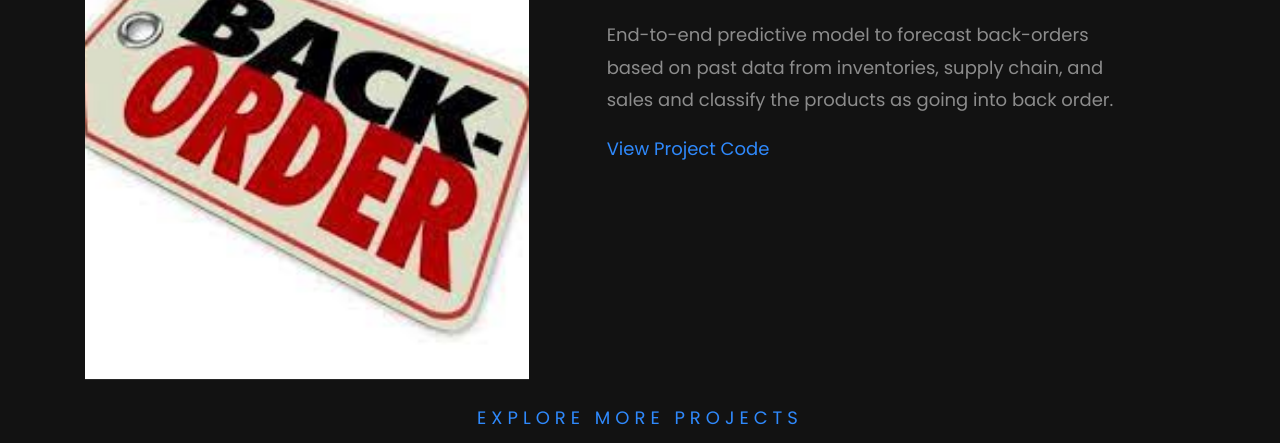
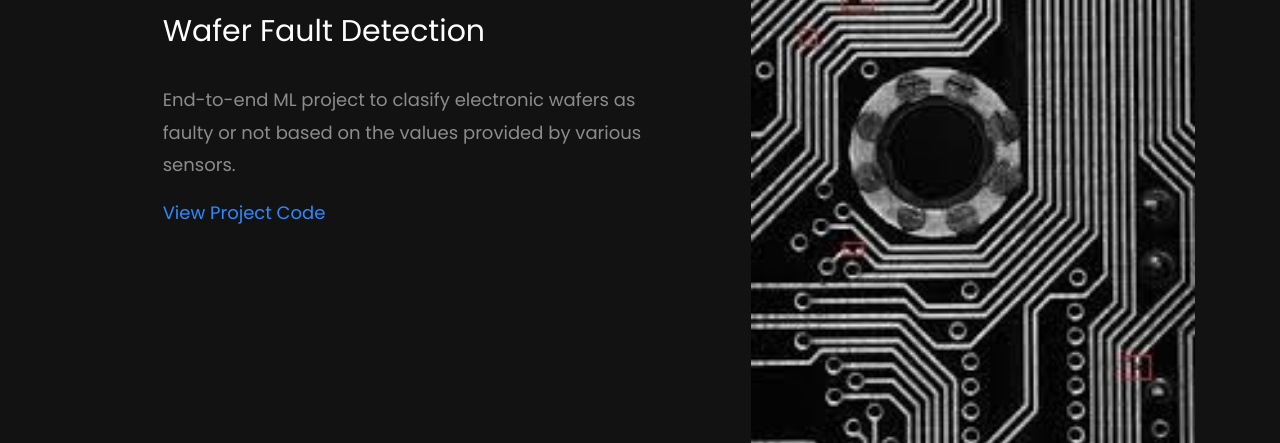
Before and after one commit to AniketYadav17/portfolio, a Django app: page / in a window 1280 px wide. Shown: the part 3372-3815 px from the top of the page. Run offline with Django 3.2, Linux system fonts and the light colour scheme; some libraries are stand-ins or nearby versions; some web fonts are replaced.

Commit message:
project update

```diff
--- a/templates/index.html
+++ b/templates/index.html
@@ -205,7 +205,8 @@
           </div>
           <div class="row no-gutters">
             <div class="block-3 d-md-flex ftco-animate" data-scrollax-parent="true">
-              <a href="#" class="image d-flex justify-content-center align-items-center"
+              <a href="#"
+                  class="image d-flex justify-content-center align-items-center"
                   style="background-image: url( 'static/website/images/work-1.jpg'); "
                   data-scrollax=" properties: { translateY: '-30%'}">
                   <div class="icon d-flex text-center justify-content-center align-items-center">
@@ -222,7 +223,27 @@
               </div>
           </div>
           <div class="block-3 d-md-flex ftco-animate" data-scrollax-parent="true">
-              <a href="https://wafer-fault-detect-docker.herokuapp.com/" target="_blank" class="image order-2 d-flex justify-content-center align-items-center"
+              <a href="https://text-summary-01.herokuapp.com/"
+                  class="image d-flex justify-content-center align-items-center"
+                  style="background-image: url( 'static/website/images/TS.png'); "
+                  data-scrollax=" properties: { translateY: '-30%'}">
+                  <div class="icon d-flex text-center justify-content-center align-items-center">
+                      <span class="icon-search"></span>
+                  </div>
+              </a>
+              <div class="text">
+                  <h4 class="subheading">Web App</h4>
+                  <h2 class="heading"><a href="https://text-summary-01.herokuapp.com/">Abstractive Text Summarization</a></h2>
+                  <p>Implemented a text summarizer for summarizing the information in large texts for
+                      quicker consumption.
+                      Utilized BART transformer for the development of the project along with Flask for API
+                      development. Deployed on Heroku.</p>
+                  <p><a href="https://github.com/AniketYadav17/abstractive-text-summarizer">View Project Code</a></p>
+              </div>
+          </div>
+          <div class="block-3 d-md-flex ftco-animate" data-scrollax-parent="true">
+              <a href="https://wafer-fault-detect-docker.herokuapp.com/"
+                  class="image order-2 d-flex justify-content-center align-items-center"
                   style="background-image: url( 'static/website/images/work-2.jpg'); "
                   data-scrollax=" properties: { translateY: '-30%'}">
                   <div class="icon d-flex text-center justify-content-center align-items-center">
@@ -231,26 +252,10 @@
               </a>
               <div class="text order-1">
                   <h4 class="subheading">Web Application</h4>
-                <h2 class="heading"><a href="https://wafer-fault-detect-docker.herokuapp.com/" target="_blank">Wafer Fault Detection</a></h2>
-                <p>End-to-end ML project to clasify electronic wafers as faulty or not based on the values provided by
-                  various sensors.</p>
-                <p><a href="https://github.com/AniketYadav17/WaferFaultDetection" target="_blank">View Project Code</a></p>
-              </div>
-            </div>
-            <div class="block-3 d-md-flex ftco-animate" data-scrollax-parent="true">
-              <a href="#" class="image d-flex justify-content-center align-items-center"
-                style="background-image: url( 'static/website/images/work-3.jpg'); "
-                data-scrollax=" properties: { translateY: '-30%'}">
-                <div class="icon d-flex text-center justify-content-center align-items-center">
-                  <span class="icon-search"></span>
-                </div>
-              </a>
-              <div class="text">
-                <h4 class="subheading">API</h4>
-                <h2 class="heading"><a href="#">BackOrder Prediction</a></h2>
-                <p>End-to-end predictive model to forecast back-orders based on past data from inventories, supply
-                  chain, and sales and classify the products as going into back order.</p>
-                <p><a href="#">View Project Code</a></p>
+                  <h2 class="heading"><a href="https://wafer-fault-detect-docker.herokuapp.com/">Wafer Fault Detection</a></h2>
+                  <p>End-to-end ML project to clasify electronic wafers as faulty or not based on the
+                      values provided by various sensors.</p>
+                  <p><a href="https://github.com/AniketYadav17/WaferFaultDetection">View Project Code</a></p>
               </div>
           </div>
           </div>
```
Lines whose indentation alone changed are shown as unchanged.
